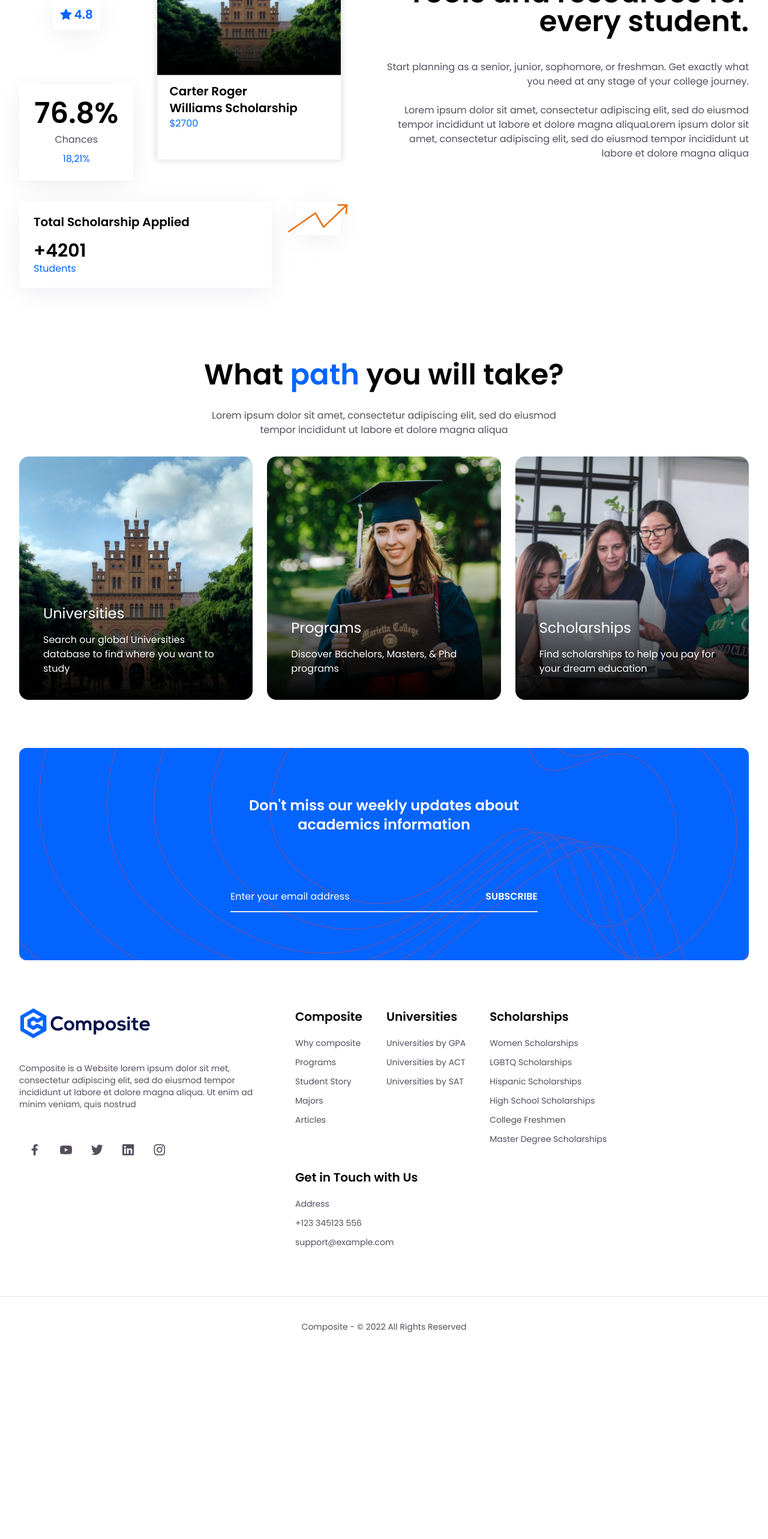
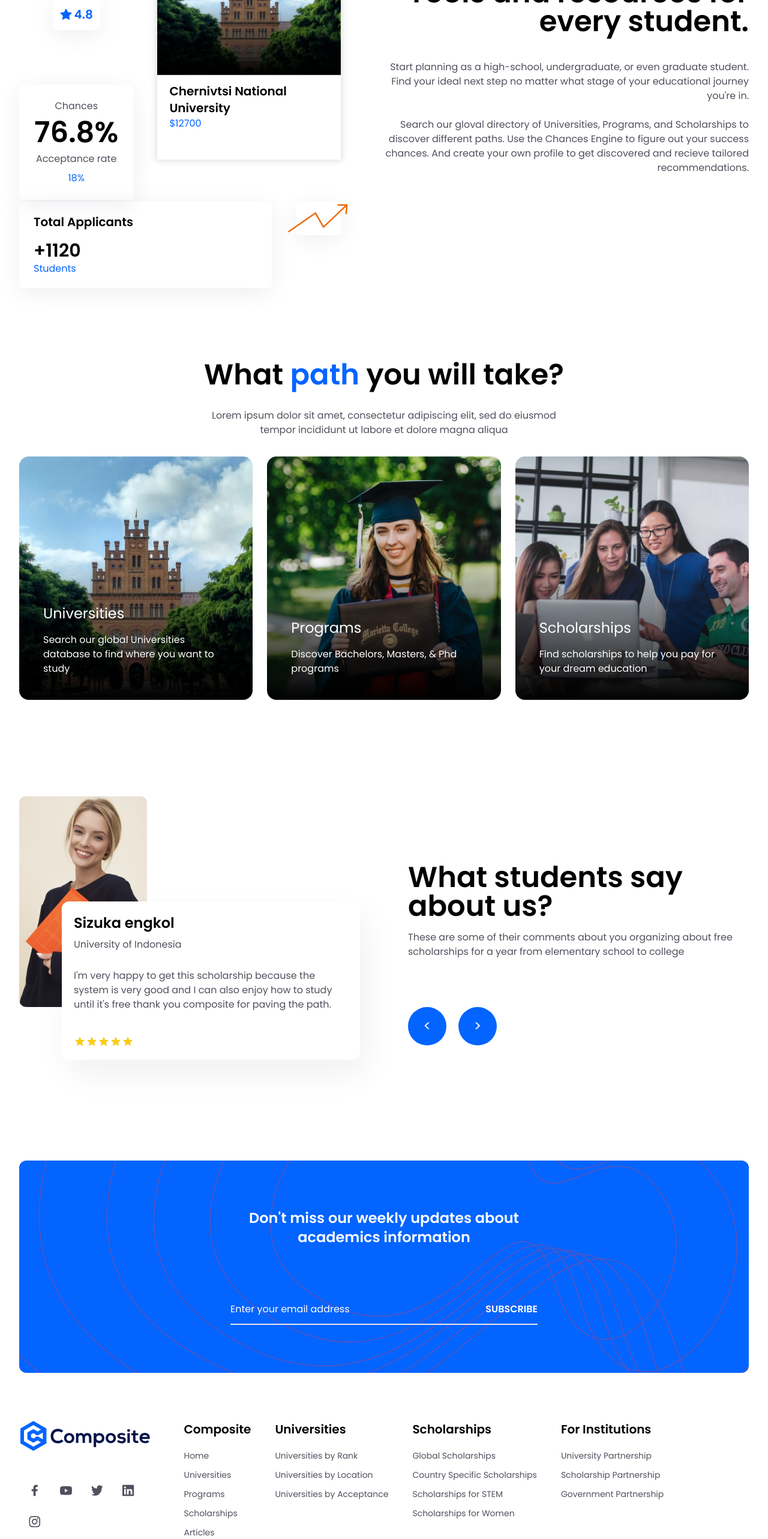
Before and after one commit to shruti271/university_listing_nextjs, a Next.js app in the folder compo-frontend/: page / in a window 1280 px wide. Shown: the part 3860-6426 px from the top of the page at 60% size. Before the commit the page ends 6122 px from the top, so only its background shows below. Built offline with nearby package versions, Linux system fonts and the light colour scheme.

Commit message:
Fix content on tools section

```diff
--- a/compo-frontend/components/Footer.js
+++ b/compo-frontend/components/Footer.js
@@ -45,11 +45,11 @@ const Footer = () => {
             <div className="w-[220px] h-[50px] relative">
               <Image src={CompositeLogo} alt="Composite logo" layout="fill" />
             </div>
-            <p>
+            {/* <p>
               Composite is a Website lorem ipsum dolor sit met, consectetur
               adipiscing elit, sed do eiusmod tempor incididunt ut labore et
               dolore magna aliqua. Ut enim ad minim veniam, quis nostrud
-            </p>
+            </p> */}
             <nav>
               <ul className="flex items-center flex-wrap">
                 {socials &&
@@ -69,30 +69,39 @@ const Footer = () => {
             <li>
               <h4 className="font-semibold text-xl mb-5">Composite</h4>
               <ul className="flex flex-col items-start gap-3">
-                <li>Why composite</li>
+                <li>Home</li>
+                <li>Universities</li>
                 <li>Programs</li>
-                <li>Student Story</li>
-                <li>Majors</li>
+                <li>Scholarships</li>
                 <li>Articles</li>
               </ul>
             </li>
             <li>
               <h4 className="font-semibold text-xl mb-5">Universities</h4>
               <ul className="flex flex-col items-start gap-3">
-                <li>Universities by GPA</li>
-                <li>Universities by ACT</li>
-                <li>Universities by SAT</li>
+                <li>Universities by Rank</li>
+                <li>Universities by Location</li>
+                <li>Universities by Acceptance</li>
               </ul>
             </li>
             <li>
               <h4 className="font-semibold text-xl mb-5">Scholarships</h4>
               <ul className="flex flex-col items-start gap-3">
-                <li>Women Scholarships</li>
-                <li>LGBTQ Scholarships</li>
-                <li>Hispanic Scholarships</li>
-                <li>High School Scholarships</li>
-                <li>College Freshmen</li>
-                <li>Master Degree Scholarships</li>
+                <li>Global Scholarships</li>
+                <li>Country Specific Scholarships</li>
+                <li>Scholarships for STEM</li>
+                <li>Scholarships for Women</li>
+                {/* <li>College Freshmen</li>
+                <li>Master Degree Scholarships</li> */}
+              </ul>
+            </li>
+            <li>
+              <h4 className="font-semibold text-xl mb-5"> For Institutions</h4>
+              <ul className="flex flex-col items-start gap-3">
+                <li>University Partnership</li>
+                <li>Scholarship Partnership</li>
+                <li>Government Partnership</li>
+
               </ul>
             </li>
             <li>
@@ -100,9 +109,9 @@ const Footer = () => {
                 Get in Touch with Us
               </h4>
               <ul className="flex flex-col items-start gap-3">
-                <li>Address</li>
-                <li>+123 345123 556</li>
-                <li>support@example.com</li>
+                {/* <li>Address</li>
+                <li>+123 345123 556</li> */}
+                <li>contact@composite.digital</li>
               </ul>
             </li>
           </ul>
--- a/compo-frontend/components/sections/tools-section/ToolsSection.js
+++ b/compo-frontend/components/sections/tools-section/ToolsSection.js
@@ -24,11 +24,12 @@ const Chances = ({ className = "" }) => (
     className={`p-6 flex flex-col items-center gap-2 rounded-md ${className}`}
     style={boxShadow}
   >
+    <span>Chances</span>
     <span className="font-semibold text-3xl lg:text-5xl text-colorBlack">
       76.8%
     </span>
-    <span>Chances</span>
-    <span className="text-colorPrimary">18,21%</span>
+    <span>Acceptance rate</span>
+    <span className="text-colorPrimary">18%</span>
   </div>
 );
 
@@ -47,9 +48,9 @@ const Scholarship = ({ className = "" }) => (
     </div>
     <div className="px-5 py-3 text-left h-[40%]">
       <p className="text-xl font-semibold max-w-[220px] text-colorBlack">
-        Carter Roger Williams Scholarship
+      Chernivtsi National University
       </p>
-      <span className="text-colorPrimary">$2700</span>
+      <span className="text-colorPrimary">$12700</span>
     </div>
   </div>
 );
@@ -70,11 +71,11 @@ const Applications = ({ className = "" }) => {
   return (
     <div className={`px-6 py-5 rounded-md ${className}`} style={boxShadow}>
       <h4 className="text-xl font-semibold text-left mb-4">
-        Total Scholarship Applied
+        Total Applicants
       </h4>
       <div className="flex items-center gap-20">
         <div className="flex flex-col">
-          <span className="font-semibold text-3xl text-colorBlack">+4201</span>
+          <span className="font-semibold text-3xl text-colorBlack">+1120</span>
           <span className="text-colorPrimary">Students</span>
         </div>
       </div>
@@ -102,13 +103,10 @@ const ToolsSection = () => {
             Tools and resources for every student.
           </h2>
           <p>
-            Start planning as a senior, junior, sophomore, or freshman. Get
-            exactly what you need at any stage of your college journey. <br />
+            Start planning as a high-school, undergraduate, or even graduate student. Find your ideal next step no matter what stage of your educational journey you're in. <br />
             <br />
-            Lorem ipsum dolor sit amet, consectetur adipiscing elit, sed do
-            eiusmod tempor incididunt ut labore et dolore magna aliquaLorem
-            ipsum dolor sit amet, consectetur adipiscing elit, sed do eiusmod
-            tempor incididunt ut labore et dolore magna aliqua
+            Search our gloval directory of Universities, Programs, and Scholarships to discover different paths. Use the Chances Engine to figure out your success chances.
+            And create your own profile to get discovered and recieve tailored recommendations.
           </p>
         </div>
         <div className="grid grid-cols-5 grid-rows-6 gap-4 md:gap-10 h-[545px] max-w-[536px] md:basis-1/2">
--- a/compo-frontend/pages/index.js
+++ b/compo-frontend/pages/index.js
@@ -21,7 +21,7 @@ export default function Home() {
       <GetStartedSection />
       <ToolsSection />
       <PathsSection />
-      {/* <TestimonialsSection /> */}
+      <TestimonialsSection />
       <NewsletterSection />
       <Footer />
     </>
```
